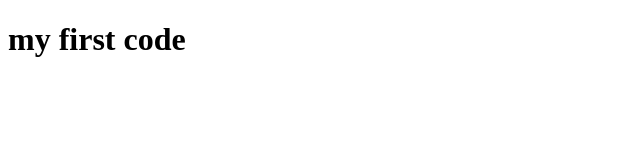
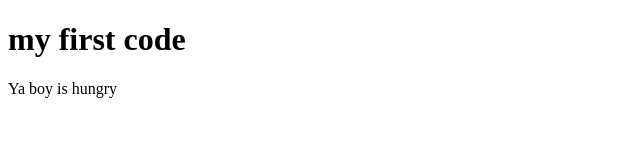
Before and after one commit to emerywilliam05-max/afeseh-ghislain, a plain HTML site: page index.html in a window 1280 px wide. Shown: the whole page, without its empty margins (0-640 px from the left). Drawn offline with Linux system fonts and the light colour scheme.

Commit message:
i am hungry

```diff
--- a/index.html
+++ b/index.html
@@ -7,5 +7,6 @@
 </head>
 <body>
     <h1>my first code</h1>
+    <P>Ya boy is hungry</P>
 </body>
 </html>
```
